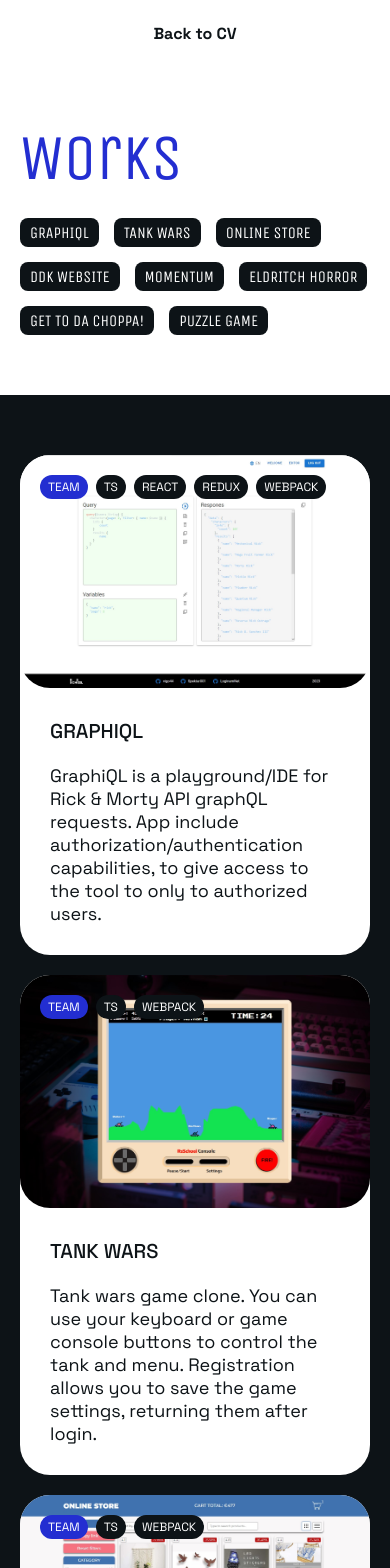
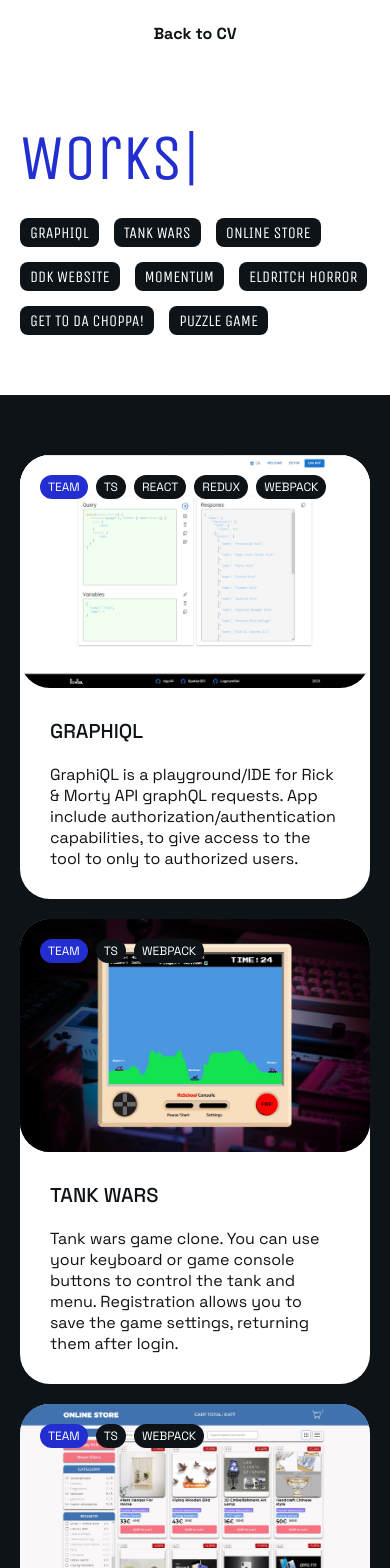
Before and after one commit to LoginamNet/aleksandr-chuchev-cv, a React (Vite) app: page /projects in a window 390 px wide. Shown: the top 1568 px of the page. Built offline with nearby package versions, Linux system fonts and the light colour scheme.

Commit message:
refactor: refactor projects cards design

```diff
--- a/src/components/buttons/button-circle.css
+++ b/src/components/buttons/button-circle.css
@@ -33,7 +33,7 @@
 
 .button-circle:hover .button-circle__arrows-box,
 .cv-card:hover .button-circle__arrows-box,
-.projects-card:hover .button-circle__arrows-box {
+.projects-card__deploy-box:hover .button-circle__arrows-box {
   transform: translateX(0);
 }
 
--- a/src/components/projects-cards/projects-card.css
+++ b/src/components/projects-cards/projects-card.css
@@ -1,26 +1,10 @@
 .projects-card {
   display: flex;
-  position: relative;
-  width: calc(50% - 10px);
   height: fit-content;
   transition: 0.5s;
 }
 
-/* @media (pointer: fine) {
-  .projects-card:hover {
-    transform: translate(-5px, 5px);
-  }
-}
-
-@media (pointer: coarse) {
-  .projects-card__scrolled {
-    transform: translate(-5px, 5px);
-  }
-} */
-
 .projects-card__box {
-  z-index: 2;
-  position: relative;
   display: flex;
   flex-direction: column;
   width: 100%;
@@ -30,31 +14,44 @@
   transition: 0.5s;
 }
 
-/* .projects-card:active .projects-card__box {
-  transform: translate(10px, -10px);
-} */
+.projects-card__image-box {
+  position: relative;
+  aspect-ratio: 1.5 / 1;
+  width: 100%;
+  border-radius: 30px;
+  overflow: hidden;
+}
 
-/* @media (pointer: fine) {
-  .projects-card:hover .projects-card__box {
-    transform: translate(10px, -10px);
+.projects-card__image {
+  position: absolute;
+  margin-left: auto;
+  margin-right: auto;
+  left: 0;
+  right: 0;
+  text-align: center;
+  width: 100%;
+  height: 100%;
+  background-size: cover;
+  background-position: center;
+  transition: 0.5s;
+}
+
+@media (pointer: fine) {
+  .projects-card:hover .projects-card__image {
+    transform: scale(1.1);
   }
 }
 
 @media (pointer: coarse) {
-  .projects-card__scrolled .projects-card__box {
-    transform: translate(10px, -10px);
+  .projects-card__scrolled .projects-card__image {
+    transform: scale(1.1);
   }
-} */
-
-.projects-card__image {
-  aspect-ratio: 1.5 / 1;
-  width: 100%;
-  background-size: cover;
-  background-position: center;
-  border-radius: 30px;
 }
 
 .projects-card__tech-box {
+  position: absolute;
+  top: 0;
+  left: 0;
   display: flex;
   flex-wrap: wrap;
   gap: 8px;
@@ -108,6 +105,12 @@
   }
 }
 
+@media (pointer: coarse) {
+  .projects-card__scrolled .projects-card__buttons-hider {
+    height: 92px;
+  }
+}
+
 .projects-card__buttons-box {
   display: flex;
   align-items: center;
@@ -130,8 +133,6 @@
 }
 
 .projects-card__github {
-  width: fit-content;
-  margin-top: auto;
   text-decoration: none;
   border-bottom: 1px dotted var(--cv-gray);
   transition: 0.5s;
@@ -141,8 +142,8 @@
   border-bottom: 1px dotted transparent;
 }
 
-@media (max-width: 768px) {
-  .projects-card {
-    width: 100%;
+@media (max-width: 519px) {
+  .projects-card-text {
+    font-size: 16px;
   }
 }
--- a/src/components/projects-cards/projects-card.tsx
+++ b/src/components/projects-cards/projects-card.tsx
@@ -49,9 +49,13 @@ function ProjectsCard(props: ComponentProps) {
     >
       <div className="projects-card__box">
         <div
-          className="projects-card__image"
+          className="projects-card__image-box"
           style={{ backgroundImage: `url(${props.screenshot})` }}
         >
+          <div
+            className="projects-card__image"
+            style={{ backgroundImage: `url(${props.screenshot})` }}
+          ></div>
           <div className="projects-card__tech-box">
             {props.team && <span className="projects-card__team text-color-white">TEAM</span>}
             {props.tech.map((el, key) => (
--- a/src/components/projects-cards/projects-cards.css
+++ b/src/components/projects-cards/projects-cards.css
@@ -1,5 +1,6 @@
 .projects-cards {
   display: flex;
+  gap: 20px;
 }
 
 .projects-cards__box {
@@ -7,5 +8,16 @@
   flex-wrap: wrap;
   justify-content: center;
   gap: 20px;
-  width: 100%;
+  width: calc(50% - 10px);
+  height: fit-content;
 }
+
+@media (max-width: 768px) {
+  .projects-cards {
+    flex-direction: column;
+  }
+
+  .projects-cards__box {
+    width: 100%;
+  }
+}
--- a/src/components/projects-cards/projects-cards.tsx
+++ b/src/components/projects-cards/projects-cards.tsx
@@ -6,9 +6,23 @@ import './projects-cards.css';
 function ProjectsCards() {
   return (
     <section className="section section-dark">
-      <div className="wrapper projects-cards">
+      <div className="wrapper-big projects-cards">
         <div className="projects-cards__box">
-          {CV_DATA.projects.map((el, key) => (
+          {CV_DATA.projects.slice(0, CV_DATA.projects.length / 2).map((el, key) => (
+            <ProjectsCard
+              key={key}
+              name={el.name}
+              link={el.link}
+              github={el.github}
+              screenshot={el.screenshot}
+              description={el.description}
+              team={el.team}
+              tech={el.tech}
+            />
+          ))}
+        </div>
+        <div className="projects-cards__box">
+          {CV_DATA.projects.slice(CV_DATA.projects.length / 2).map((el, key) => (
             <ProjectsCard
               key={key}
               name={el.name}
--- a/src/layout/layout.css
+++ b/src/layout/layout.css
@@ -9,6 +9,10 @@
 
 .wrapper {
   width: 1120px;
+}
+
+.wrapper-big {
+  width: 1440px;
 }
 
 .wrapper-medium {
@@ -24,7 +28,7 @@
   display: flex;
   justify-content: center;
   width: 100%;
-  padding: 100px 0;
+  padding: 100px 20px;
 }
 
 .section-full-width {
@@ -73,7 +77,7 @@
 
 @media (max-width: 1199px) {
   .section {
-    padding: 80px 40px;
+    padding: 80px 20px;
   }
 
   .section-full-width {
--- a/src/pages/projects/projects.tsx
+++ b/src/pages/projects/projects.tsx
@@ -3,7 +3,7 @@ import { useEffect, useState } from 'react';
 import Preloader from '../../components/preloader/preloader';
 import ProjectsTitle from '../../components/projects-title/projects-title';
 import ProjectsCards from '../../components/projects-cards/projects-cards';
-import ProjectsContacts from '../../components/projects-contacts/projects-contacts';
+import CVContacts from '../../components/cv-contacts/cv-contacts';
 
 function Projects() {
   const [isPageLoaded, setIsPageLoaded] = useState(false);
@@ -26,7 +26,7 @@ function Projects() {
       )}
       <ProjectsTitle />
       <ProjectsCards />
-      <ProjectsContacts />
+      <CVContacts />
     </>
   );
 }
```
